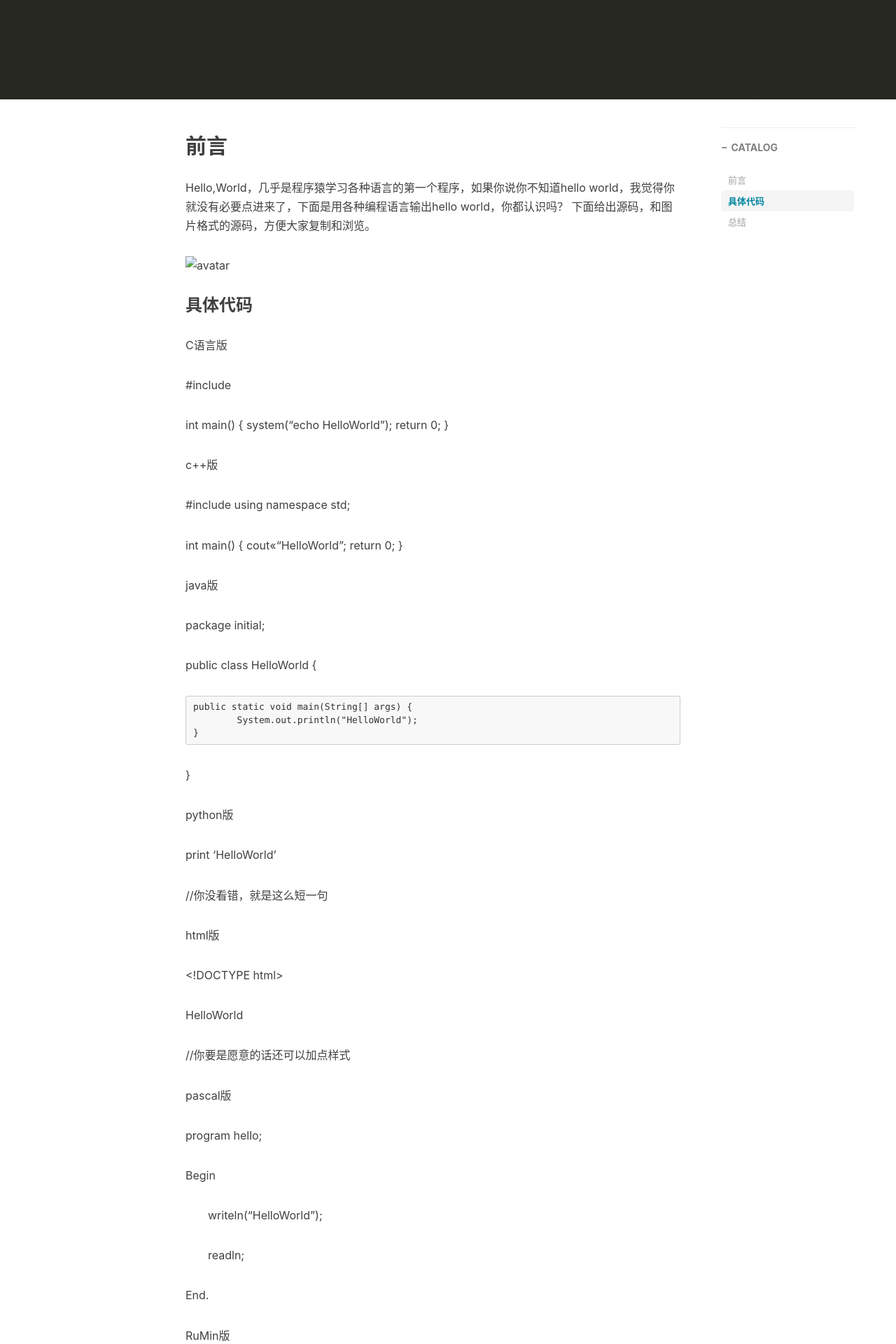
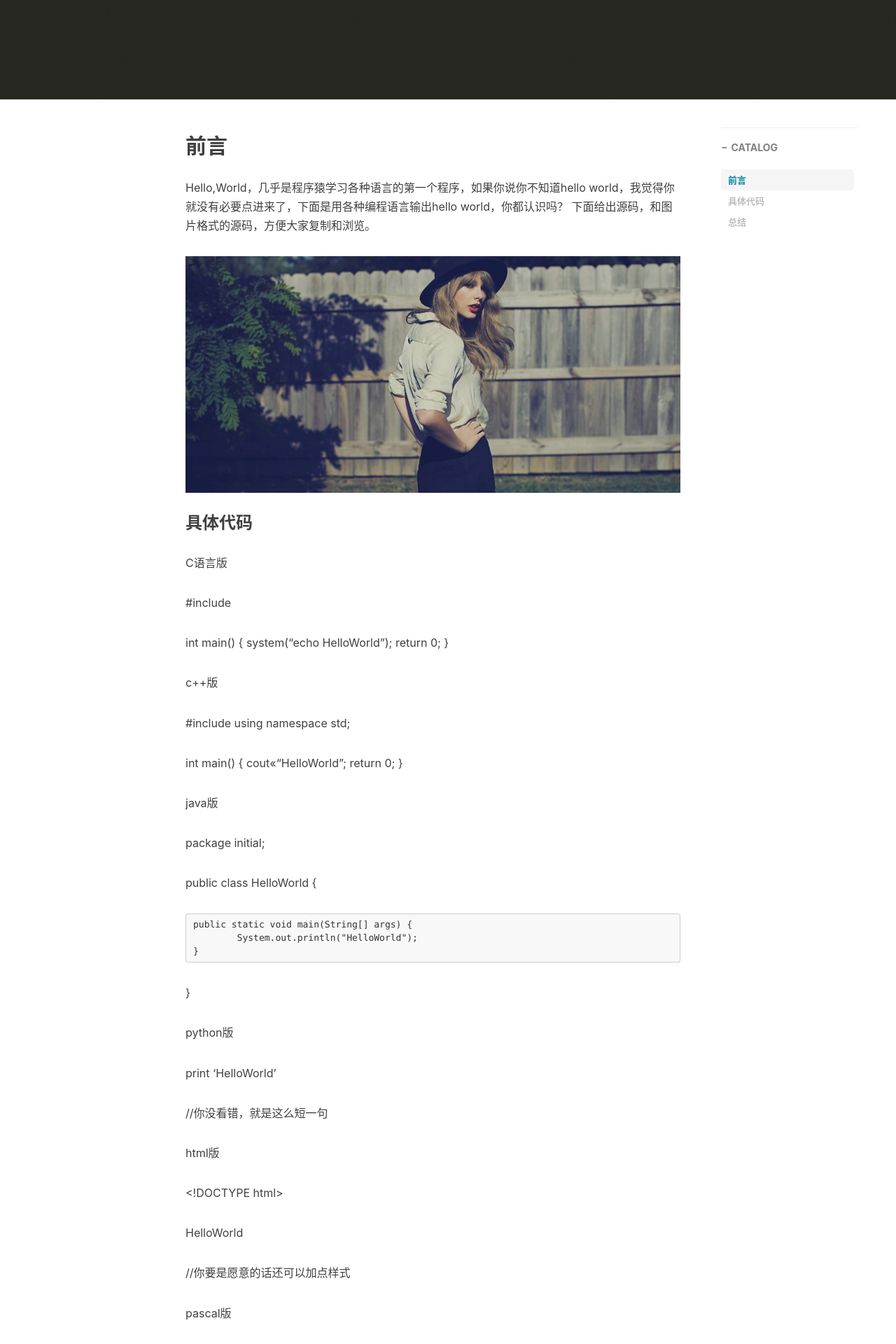
Before and after one commit to liweimin1996/liweimin1996.github.io, a Jekyll site: the page built from _posts/2018-07-16-hello,world.md, in a window 1280 px wide. Shown: the part 381-2301 px from the top of the page at 70% size. Built offline with Jekyll 4.4.1, drawn with Linux system fonts in a browser that asks for light colours; nearby versions of some CDN libraries; comment, search, counter and statistics services are not loaded.

Commit message:
add image

```diff
--- a/_posts/2018-07-16-hello,world.md
+++ b/_posts/2018-07-16-hello,world.md
@@ -18,7 +18,7 @@ tags:
 Hello,World，几乎是程序猿学习各种语言的第一个程序，如果你说你不知道hello world，我觉得你就没有必要点进来了，下面是用各种编程语言输出hello world，你都认识吗？
 下面给出源码，和图片格式的源码，方便大家复制和浏览。
 
-![avatar](img/post-bg-swift.jpg)
+![avatar](/img/post-bg-swift.jpg)
 ### 具体代码
 
 C语言版
```
